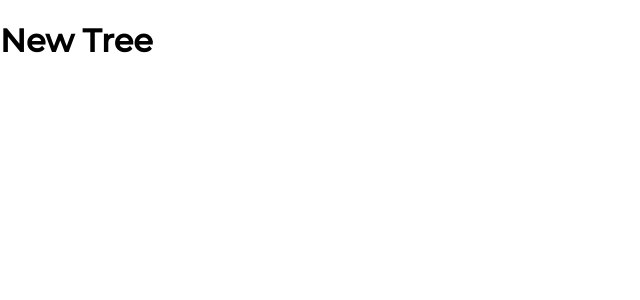
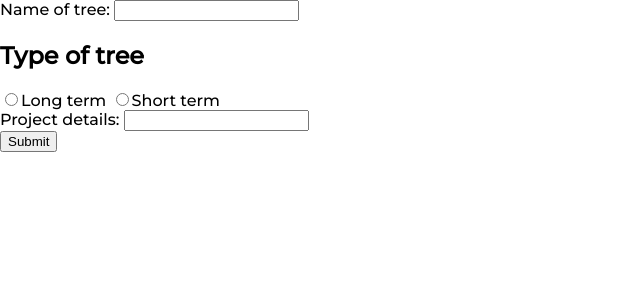
Before and after one commit to johnkismet/Bonsai, a React (Create React App) app in the folder frontend/: page /newTree in a window 1280 px wide. Shown: the top 300 px of the page, without its empty margins (0-640 px from the left). Built offline with nearby package versions, Linux system fonts and the light colour scheme; a web font is replaced by a local one.

Commit message:
Added react-redux

```diff
--- a/frontend/package.json
+++ b/frontend/package.json
@@ -7,12 +7,15 @@
 		"@testing-library/jest-dom": "^5.11.6",
 		"@testing-library/react": "^11.2.2",
 		"@testing-library/user-event": "^12.6.0",
+		"axios": "^0.21.1",
 		"react": "^17.0.1",
 		"react-burger-menu": "^3.0.2",
 		"react-dom": "^17.0.1",
+		"react-redux": "^7.2.2",
 		"react-router": "^5.2.0",
 		"react-router-dom": "^5.2.0",
 		"react-scripts": "4.0.1",
+		"redux": "^4.0.5",
 		"web-vitals": "^0.2.4"
 	},
 	"scripts": {
--- a/frontend/src/App.js
+++ b/frontend/src/App.js
@@ -1,22 +1,11 @@
-import "./App.css";
 import React from "react";
-import { BrowserRouter as Router, Switch, Route, Link } from "react-router-dom";
-// import ReactDOM from "react-dom";
-// import Button from "@material-ui/core/Button";
-import { makeStyles } from "@material-ui/core/styles";
-import { Grid } from "@material-ui/core";
-import { Modal } from "@material-ui/core";
-import { Container } from "@material-ui/core";
+import { BrowserRouter as Router, Switch, Route } from "react-router-dom";
 
 // components
 import TreeFarm from "./components/treeFarm/treeFarm";
 import NewTree from "./components/newTree/newTree";
 
 function App() {
-	const showSettings = (event) => {
-		event.preventDefault();
-	};
-
 	return (
 		<Router>
 			<Switch>
--- a/frontend/src/components/newTree/newTree.js
+++ b/frontend/src/components/newTree/newTree.js
@@ -1,5 +1,32 @@
+// Advanced settings:
+// Needs (how long user must work on tree)
+// Wither Rate (How long until tree begins to wither) */
+
 function NewTree() {
-	return <h1>New Tree</h1>;
+	return (
+		<div>
+			<form
+				action="http://localhost:4000/newTree"
+				method="post"
+				enctype="application/x-www-form-urlencoded"
+			>
+				<label htmlFor="name">Name of tree: </label>
+				<input name="name" type="text" />
+
+				<h2>Type of tree</h2>
+
+				<input value="longTerm" name="typeOfTree" type="radio" />
+				<label htmlFor="typeOfTree">Long term </label>
+				<input value="shortTerm" name="typeOfTree" type="radio" />
+				<label htmlFor="shortTerm">Short term </label>
+				<br />
+				<label htmlFor="details">Project details: </label>
+				<input name="details" type="text" />
+				<br />
+				<input type="submit" />
+			</form>
+		</div>
+	);
 }
 
 export default NewTree;
--- a/frontend/src/components/treeFarm/treeFarm.js
+++ b/frontend/src/components/treeFarm/treeFarm.js
@@ -1,15 +1,41 @@
-import { makeStyles } from "@material-ui/core/styles";
+// import { makeStyles } from "@material-ui/core/styles";
 import { Grid } from "@material-ui/core";
-import { Modal } from "@material-ui/core";
-import { Container } from "@material-ui/core";
-import React from "react";
+// import { Modal } from "@material-ui/core";
+// import { Container } from "@material-ui/core";
+import React, { useState, useEffect } from "react";
 import { BrowserRouter as Router, Switch, Route, Link } from "react-router-dom";
 import "../../App.css";
-
-// components
 import Sidebar from "../sidebar/Sidebar";
+const axios = require("axios").default;
 
 function TreeFarm() {
+	const [trees, setTrees] = useState([]);
+
+	// for (const [index, value] of treeArray.entries()) {
+	// 	items.push(<li key={index}>{value}</li>)
+	//   }
+	useEffect(() => {
+		axios
+			.get("http://localhost:4000/trees")
+			.then(function (res) {
+				// handle success
+				let data = res.data;
+				// console.log(data.length);
+				data.map((tree) => {
+					setTrees(...trees, tree);
+				});
+				// console.log("s");
+			})
+			.catch(function (error) {
+				// handle error
+				console.error(error);
+			})
+			.then(function () {
+				// always executed
+				console.log(trees);
+			});
+	}, []);
+
 	return (
 		<React.Fragment>
 			<Sidebar pageWrapId={"page-wrap"} outerContainerId={"App"} />
@@ -23,16 +49,7 @@ function TreeFarm() {
 							justify="center"
 							alignItems="center"
 						>
-							<div className="tree">Tree 1</div>
-							<div className="tree">Tree 2</div>
-							<div className="tree">Tree 3</div>
-							<div className="tree">Tree 4</div>
-							<div className="tree">Tree 5</div>
-							<div className="tree">Tree 6</div>
-							<div className="tree">Tree 7</div>
-							<div className="tree">Tree 8</div>
-							<div className="tree">Tree 9</div>
-							<div className="tree">Tree 10</div>
+							{/* {trees} */}
 						</Grid>
 
 						<Link to="/newTree" className="addTaskBtn"></Link>
```
Also changed, not shown: 2 other files (tests, documents, lock files or other folders).
